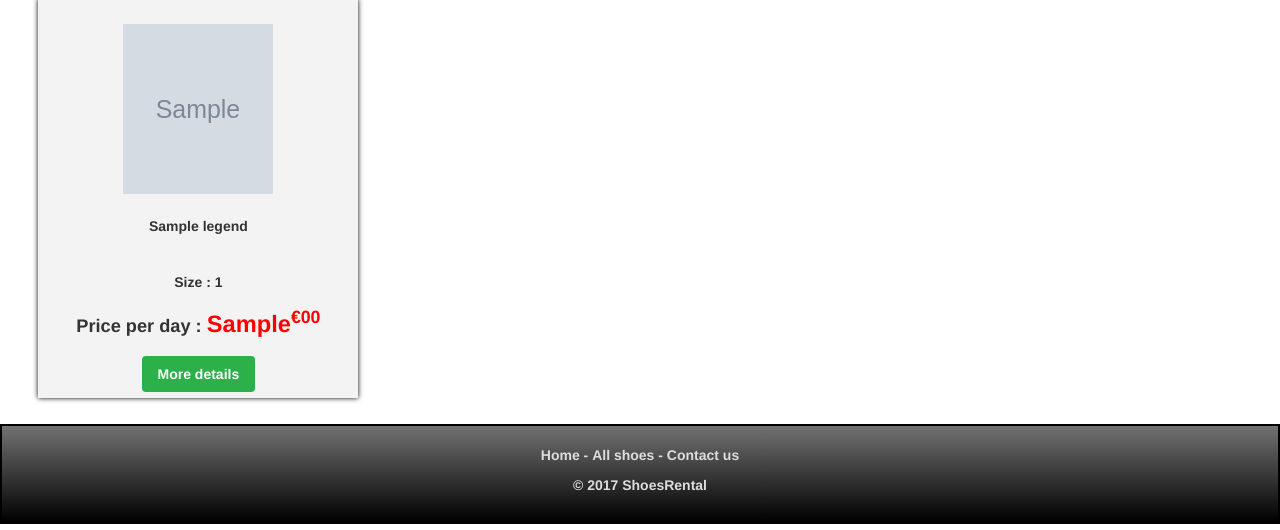
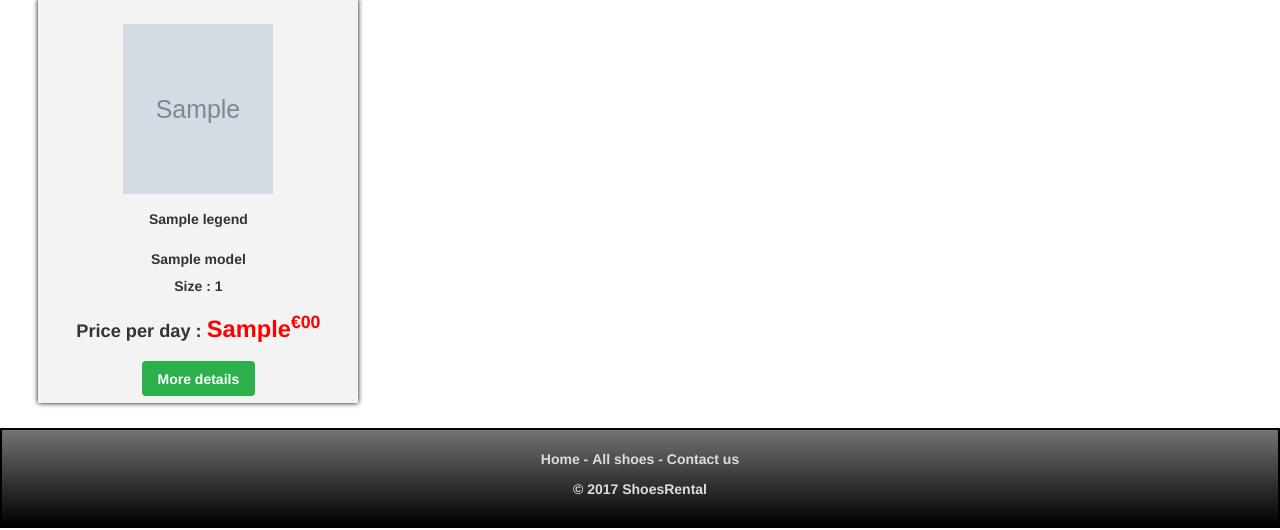
Before and after one commit to issam21000/LumberShoes, a PHP site: template components/homepage.twig in a window 1280 px wide. Shown: the part 242-772 px from the top of the page. Run offline with PHP 8.4, Linux system fonts and the light colour scheme; the template is opened without the code that fills it: most values are stand-ins (such as "Sample title", 1, 10 or a date in 2020); grey boxes marked "Sample" are stand-in pictures; some libraries are stand-ins or nearby versions.

```diff
--- a/Assets/css/styles.css
+++ b/Assets/css/styles.css
@@ -204,6 +204,15 @@ footer div{
 .margin-bottom{
 	margin-bottom: 1em;
 }
+
+.legendBrand{
+	margin-bottom: 20px;
+	font-weight: bold;
+}
+
+.modelShoes{
+	font-weight: bold;
+}
 .price, .shoes span{
 
 	font-size: 1.3em;
--- a/app/route.php
+++ b/app/route.php
@@ -18,7 +18,7 @@ $app->post('/connecter', 'UserController:userConnected')
 
 $app->get('/shoes', 'ShoesController:displayShoes')->setName('shoes');
 
-$app->get('/search', 'SearchController:---')->setName('search');
+$app->get('/search', 'ShoesController:searchShoes')->setName('searchShoes');
 
 //Stores search on the map page
 $app->get('/shops','ShopController:all')->setName('all_shops');
--- a/components/homepage.twig
+++ b/components/homepage.twig
@@ -29,8 +29,8 @@
 
 					</p>
 					<img class="shoesImage" src="/Assets/images/shoes/{{ row.image }}"><br>
-					<div> <h5><strong>{{ row.brand.legend }}</strong></h5> </div>
-					<div class="shoesDescription"> </div><br>
+					<div class='legendBrand'>{{ row.brand.legend }}</div>
+					<div class="modelShoes">{{ row.model }}</div>
 					<div> <h5><strong>Size : {{ row.size }}</strong></h5> </div>
 					<div> <strong class="price">Price per day : <span>{{ row.price_per_day }}<sup>€00</sup><span></strong> </div><br>
 
```
Also changed, not shown: app/src/Controllers/ShoesController.php (+9 -0 lines), components/shoes.twig (+5 -5 lines), 1 other file.
